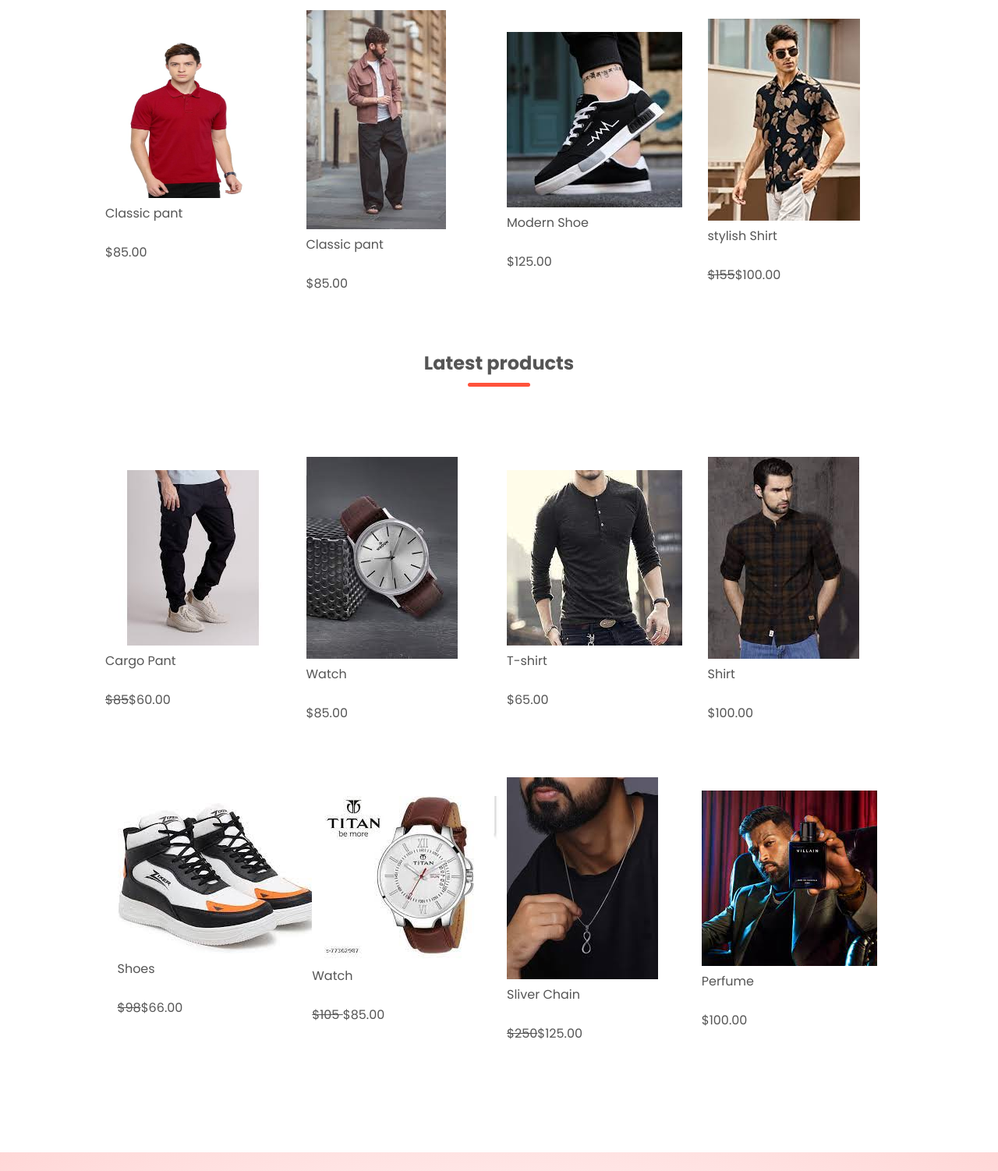
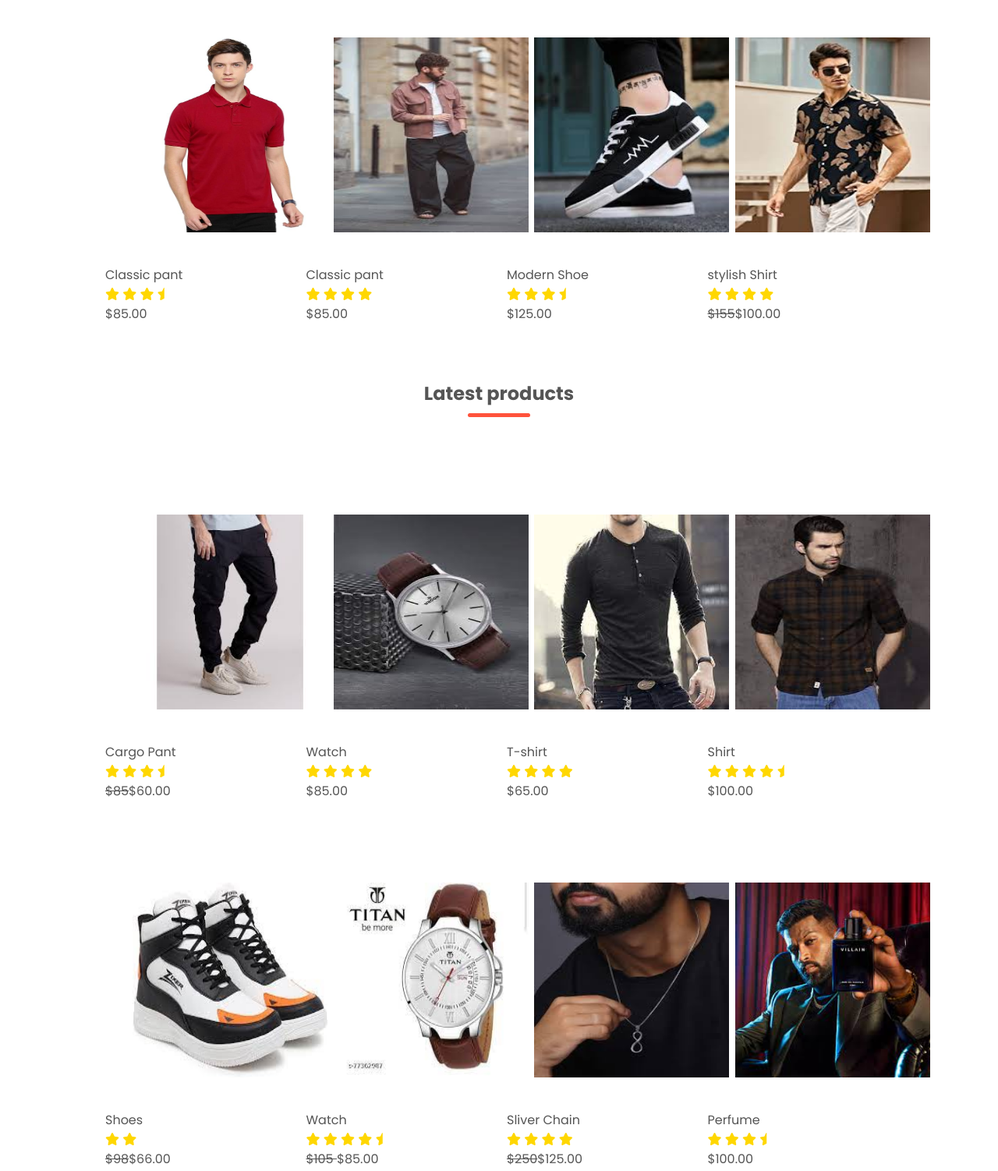
Before and after one commit to MarkaSurendhar/Red-Store, a plain HTML site: page red store/index.html in a window 1280 px wide. Shown: the part 1273-2775 px from the top of the page at 78% size. Drawn offline with Linux system fonts and the light colour scheme.

Commit message:
small changes

```diff
--- a/red store/index.html
+++ b/red store/index.html
@@ -13,7 +13,7 @@
     <link rel="stylesheet"
         href="https://fonts.googleapis.com/css2?family=Poppins:wght@300;400;500;600;700&display=swap">
     <link rel="stylesheet"
-        href="https://cdn.jsdelivr.net/npm/@fortawesome/fontawesome-free@6.2.1/css/fontawesome.min.css">
+        href="https://cdnjs.cloudflare.com/ajax/libs/font-awesome/6.5.2/css/all.min.css">
 </head>
 
 <body>
@@ -86,8 +86,7 @@
                     <i class="fa fa-star" aria-hidden="true"></i>
                     <i class="fa fa-star" aria-hidden="true"></i>
                     <i class="fa fa-star" aria-hidden="true"></i>
-                    <i class="fa fa-star" aria-hidden="true"></i>
-                    <i class="fa fa-star-half-o" aria-hidden="true"></i>
+                    <i class="fa-solid fa-star-half"></i>
                 </div>
                 <p>$85.00</p>
             </div>
@@ -110,8 +109,7 @@
                     <i class="fa fa-star" aria-hidden="true"></i>
                     <i class="fa fa-star" aria-hidden="true"></i>
                     <i class="fa fa-star" aria-hidden="true"></i>
-                    <i class="fa fa-star" aria-hidden="true"></i>
-                    <i class="fa fa-star-o" aria-hidden="true"></i>
+                    <i class="fa-solid fa-star-half"></i>
                 </div>
                 <p>$125.00</p>
             </div>
@@ -138,8 +136,7 @@
                     <i class="fa fa-star" aria-hidden="true"></i>
                     <i class="fa fa-star" aria-hidden="true"></i>
                     <i class="fa fa-star" aria-hidden="true"></i>
-                    <i class="fa fa-star" aria-hidden="true"></i>
-                    <i class="fa fa-star-o" aria-hidden="true"></i>
+                    <i class="fa-solid fa-star-half"></i>
                 </div>
                 <p><del>$85</del>$60.00</p>
             </div>
@@ -163,7 +160,6 @@
                     <i class="fa fa-star" aria-hidden="true"></i>
                     <i class="fa fa-star" aria-hidden="true"></i>
                     <i class="fa fa-star" aria-hidden="true"></i>
-                    <i class="fa fa-star-o" aria-hidden="true"></i>
                 </div>
                 <p>$65.00</p>
             </div>
@@ -175,7 +171,7 @@
                     <i class="fa fa-star" aria-hidden="true"></i>
                     <i class="fa fa-star" aria-hidden="true"></i>
                     <i class="fa fa-star" aria-hidden="true"></i>
-                    <i class="fa fa-star-half-o" aria-hidden="true"></i>
+                    <i class="fa-solid fa-star-half"></i>
                 </div>
                 <p>$100.00</p>
             </div>
@@ -184,8 +180,6 @@
                     <img src="images/product-9.jpeg">
                     <h4>Shoes</h4>
                     <div class="rating">
-                        <i class="fa fa-star" aria-hidden="true"></i>
-                        <i class="fa fa-star" aria-hidden="true"></i>
                         <i class="fa fa-star" aria-hidden="true"></i>
                         <i class="fa fa-star" aria-hidden="true"></i>
                         <i class="fa fa-star-o" aria-hidden="true"></i>
@@ -200,7 +194,7 @@
                         <i class="fa fa-star" aria-hidden="true"></i>
                         <i class="fa fa-star" aria-hidden="true"></i>
                         <i class="fa fa-star" aria-hidden="true"></i>
-                        <i class="fa fa-star-half-o" aria-hidden="true"></i>
+                        <i class="fa-solid fa-star-half"></i>
                     </div>
                     <p><del>$105 </del>$85.00</p>
                 </div>
@@ -223,8 +217,7 @@
                         <i class="fa fa-star" aria-hidden="true"></i>
                         <i class="fa fa-star" aria-hidden="true"></i>
                         <i class="fa fa-star" aria-hidden="true"></i>
-                        <i class="fa fa-star" aria-hidden="true"></i>
-                        <i class="fa fa-star-half-o" aria-hidden="true"></i>
+                        <i class="fa-solid fa-star-half"></i>
                     </div>
                     <p>$100.00</p>
                 </div>
@@ -264,7 +257,6 @@
                         <i class="fa fa-star" aria-hidden="true"></i>
                         <i class="fa fa-star" aria-hidden="true"></i>
                         <i class="fa fa-star" aria-hidden="true"></i>
-                        <i class="fa fa-star" aria-hidden="true"></i>
                         <i class="fa fa-star-half-o" aria-hidden="true"></i>
                     </div>
                     <img src="images/user-1.jpeg">
@@ -289,7 +281,6 @@
                     <p>Lorem Ipsum is simply dummy text of the prinring and typesetting industry. Lorem Ipsum ha s been
                         the industry's standard dummy textever</p>
                     <div class="rating">
-                        <i class="fa fa-star" aria-hidden="true"></i>
                         <i class="fa fa-star" aria-hidden="true"></i>
                         <i class="fa fa-star" aria-hidden="true"></i>
                         <i class="fa fa-star" aria-hidden="true"></i>
--- a/red store/style.css
+++ b/red store/style.css
@@ -111,9 +111,12 @@ p{
     margin-bottom: 50px;
     transition: transform 0.5s;
 
+
 }
-.c0l-4 img{
-    width: 100%
+.col-4 img{
+    width: 250px;
+    height: 250px;
+    margin: 35px;
 }
 .title{
     text-align: center;
@@ -546,6 +549,9 @@ form a{
 .contact-form button:hover {
     background-color: #555;
 }
+.fa-star,.fa-star-half{
+    color: gold;
+}
 
 
 
```
Also changed, not shown: red store/product details.html (+3 -5 lines), red store/product.html (+9 -18 lines).
